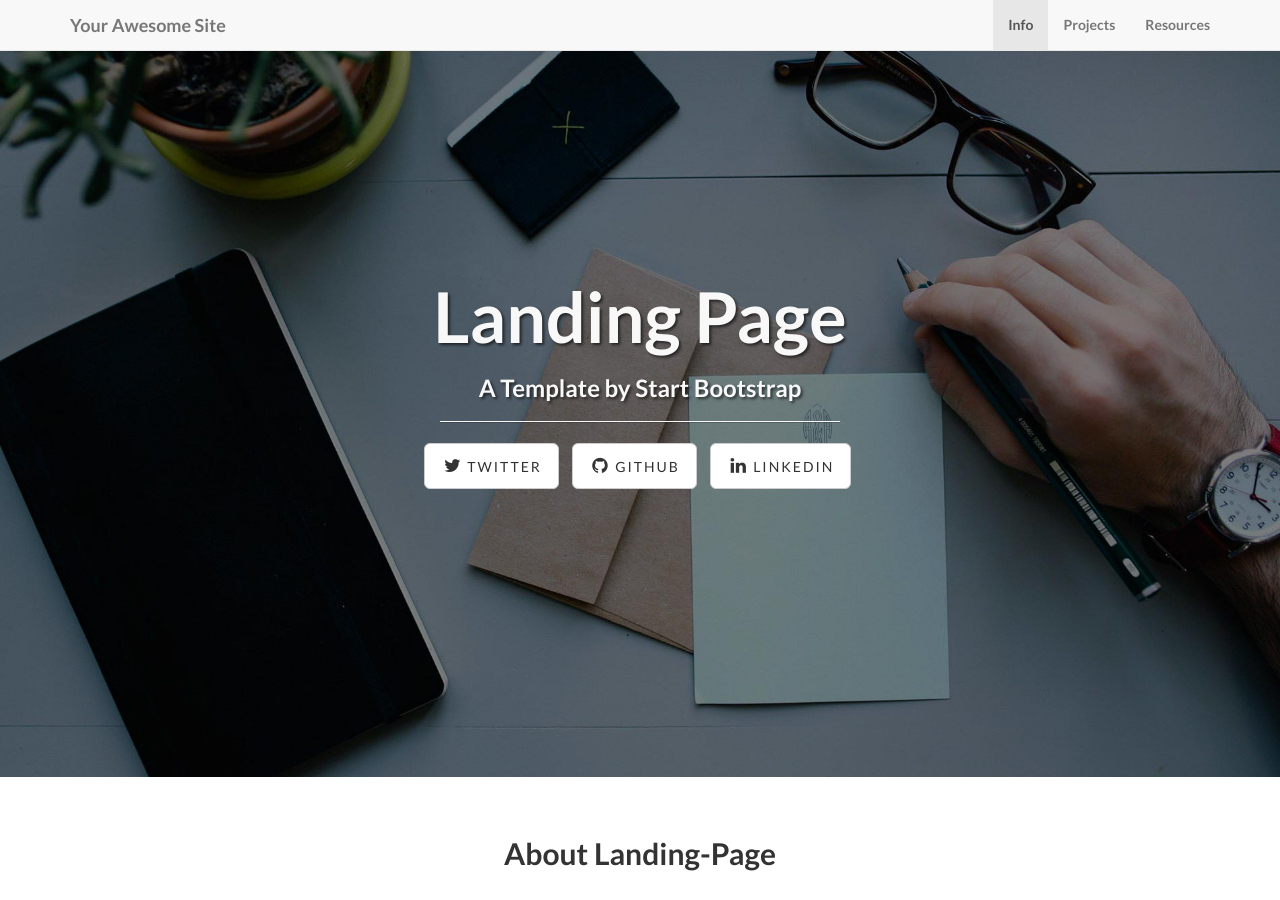
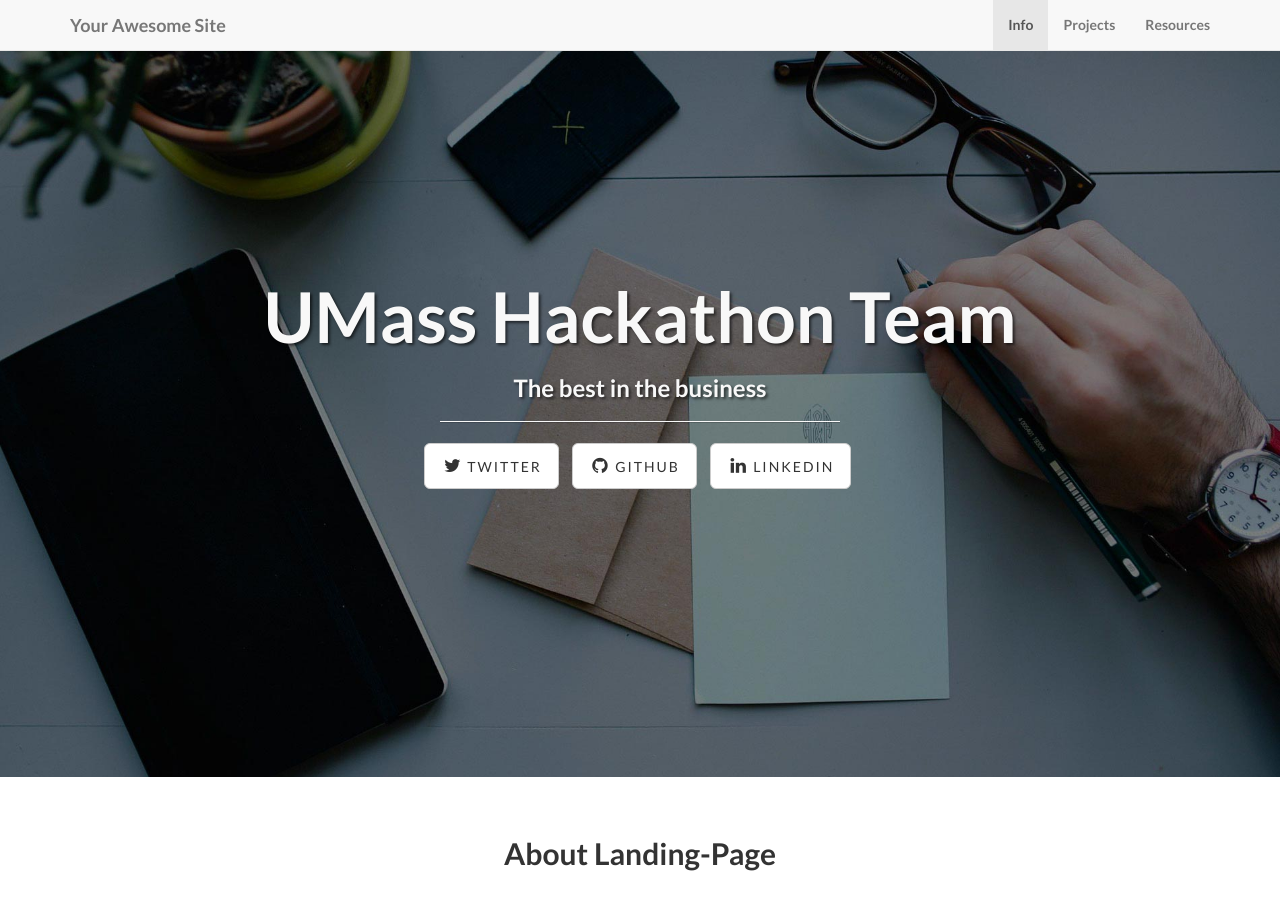
Before and after one commit to UMassHackathonTeam/UMassHackathonTeam.github.io, a Jekyll site: the page built from index.html, in a window 1280 px wide and 900 px high. Built offline with Jekyll 4.4.1, drawn with Linux system fonts in a browser that asks for light colours.

Commit message:
Update index.html

```diff
--- a/index.html
+++ b/index.html
@@ -1,5 +1,5 @@
 ---
 layout: default
-title: Landing Page
-subTitle: A Template by Start Bootstrap
+title: UMass Hackathon Team
+subTitle: The best in the business
 ---
```
